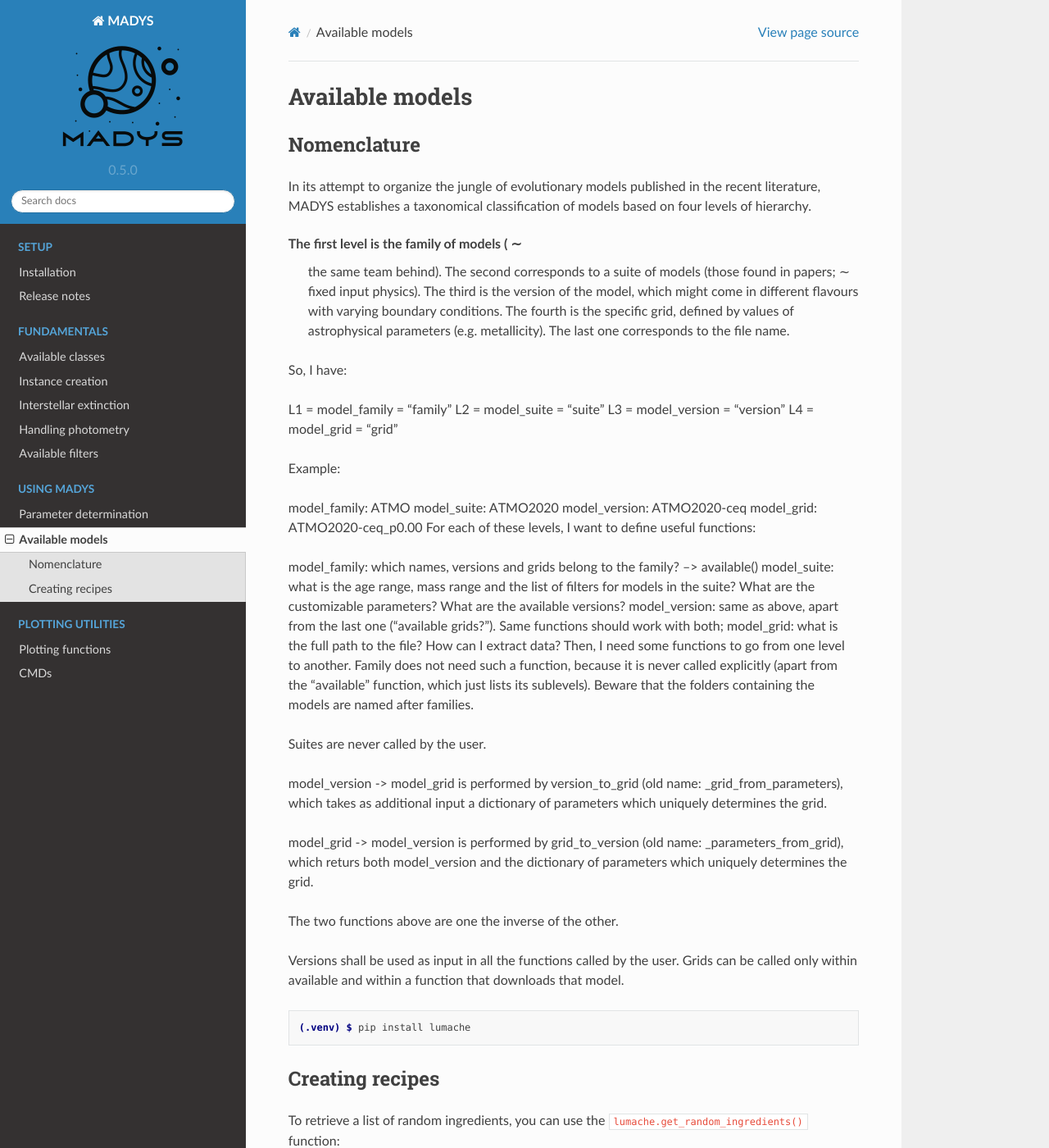
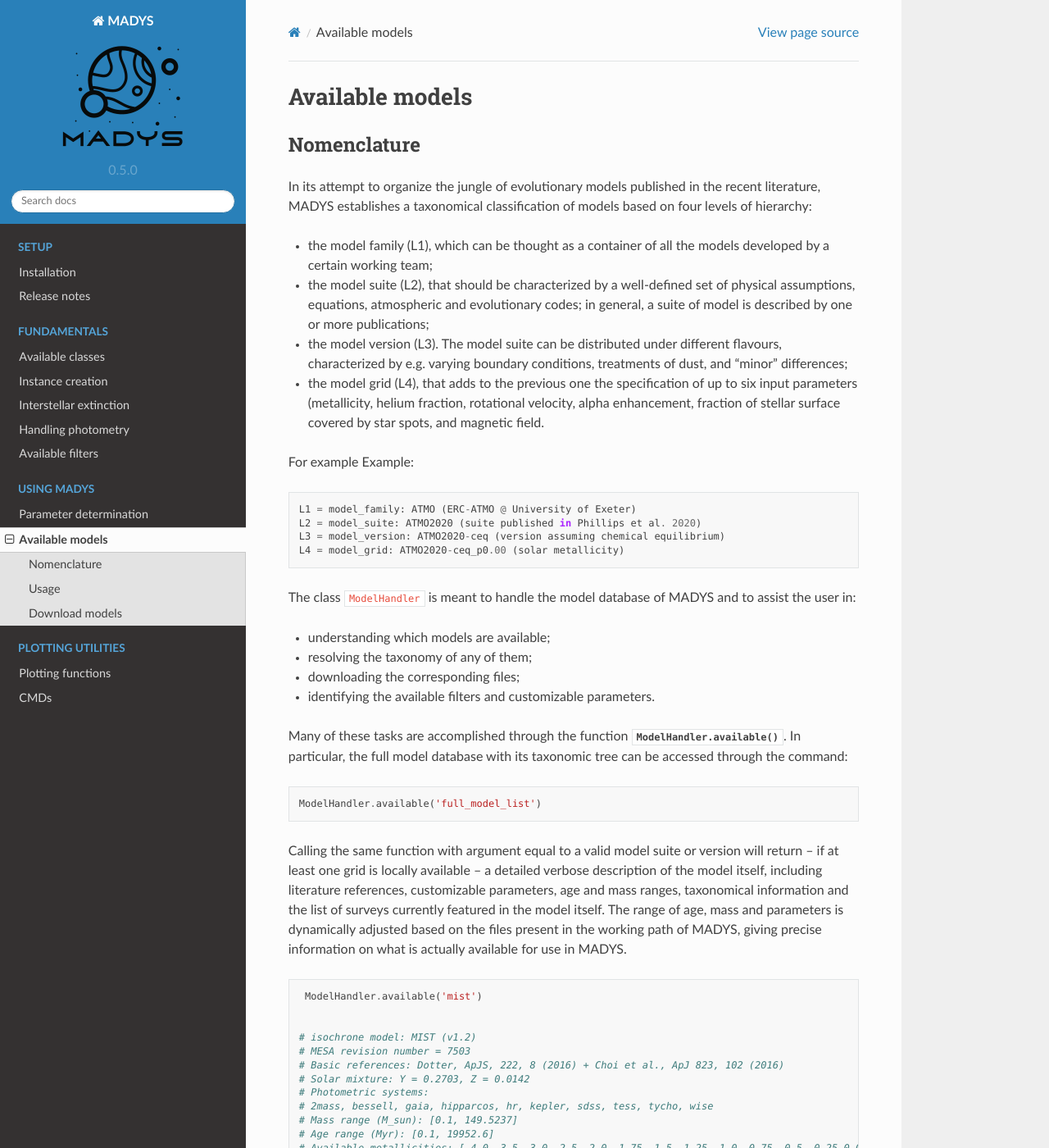
Before and after one commit to vsquicciarini/madys, a Sphinx documentation site: the page built from docs/source/available_models.rst, in a window 1280 px wide and 1400 px high. Shown: the whole window at 82% size. Built offline with Sphinx 7.4.7 and the Read the Docs theme 2.0.0, drawn with Linux system fonts in a browser that asks for light colours; some of the changed text lies outside the part shown.

Commit message:
Update available_models.rst

```diff
--- a/docs/source/available_models.rst
+++ b/docs/source/available_models.rst
@@ -4,61 +4,77 @@ Available models
 Nomenclature
 ------------
 
-In its attempt to organize the jungle of evolutionary models published in the recent literature, MADYS establishes a taxonomical classification of models based on four levels of hierarchy.
+In its attempt to organize the jungle of evolutionary models published in the recent literature, MADYS establishes a taxonomical classification of models based on four levels of hierarchy:
 
-The first level is the **family** of models ( ∼
-  the same team behind). The second corresponds to a suite of models (those found in papers;  ∼
-  fixed input physics). The third is the version of the model, which might come in different flavours with varying boundary conditions. The fourth is the specific grid, defined by values of astrophysical parameters (e.g. metallicity). The last one corresponds to the file name.
+* the model family (L1), which can be thought as a container of all the models developed by a certain working team;
+* the model suite (L2), that should be characterized by a well-defined set of physical assumptions, equations, atmospheric and evolutionary codes; in general, a suite of model is described by one or more publications;
+* the model version (L3). The model suite can be distributed under different flavours, characterized by e.g. varying boundary conditions, treatments of dust, and "minor" differences;
+* the model grid (L4), that adds to the previous one the specification of up to six input parameters (metallicity, helium fraction, rotational velocity, alpha enhancement, fraction of stellar surface covered by star spots, and magnetic field.
 
-So, I have:
-
-L1 = model_family = "family" L2 = model_suite = "suite" L3 = model_version = "version" L4 = model_grid = "grid"
-
+For example
 Example:
 
-model_family: ATMO
-model_suite: ATMO2020
-model_version: ATMO2020-ceq
-model_grid: ATMO2020-ceq_p0.00
-For each of these levels, I want to define useful functions:
+.. code-block::
 
-model_family: which names, versions and grids belong to the family? --> available()
-model_suite: what is the age range, mass range and the list of filters for models in the suite? What are the customizable parameters? What are the available versions?
-model_version: same as above, apart from the last one ("available grids?"). Same functions should work with both;
-model_grid: what is the full path to the file? How can I extract data?
-Then, I need some functions to go from one level to another. Family does not need such a function, because it is never called explicitly (apart from the "available" function, which just lists its sublevels). Beware that the folders containing the models are named after families.
+  L1 = model_family: ATMO (ERC-ATMO @ University of Exeter)
+  L2 = model_suite: ATMO2020 (suite published in Phillips et al. 2020)
+  L3 = model_version: ATMO2020-ceq (version assuming chemical equilibrium)
+  L4 = model_grid: ATMO2020-ceq_p0.00 (solar metallicity)
 
-Suites are never called by the user.
+The class ``ModelHandler`` is meant to handle the model database of MADYS and to assist the user in:
 
-model_version -> model_grid is performed by version_to_grid (old name: _grid_from_parameters), which takes as additional input a dictionary of parameters which uniquely determines the grid.
+* understanding which models are available;
+* resolving the taxonomy of any of them;
+* downloading the corresponding files;
+* identifying the available filters and customizable parameters.
 
-model_grid -> model_version is performed by grid_to_version (old name: _parameters_from_grid), which returs both model_version and the dictionary of parameters which uniquely determines the grid.
+Many of these tasks are accomplished through the function :py:func:`ModelHandler.available`. In particular, the full model database with its taxonomic tree can be accessed through the command:
 
-The two functions above are one the inverse of the other.
+.. code-block:: python
 
-Versions shall be used as input in all the functions called by the user. Grids can be called only within available and within a function that downloads that model.
+   ModelHandler.available('full_model_list')
+
+Calling the same function with argument equal to a valid model suite or version will return -- if at least one grid is locally available -- a detailed verbose description of the model itself, including literature references, customizable parameters, age and mass ranges, taxonomical information and the list of surveys currently featured in the model itself. The range of age, mass and parameters is dynamically adjusted based on the files present in the working path of MADYS, giving precise information on what is actually available for use in MADYS.
+
+.. code-block:: python
+
+   ModelHandler.available('mist')
 
 
-.. code-block:: console
+  # isochrone model: MIST (v1.2)
+  # MESA revision number = 7503
+  # Basic references: Dotter, ApJS, 222, 8 (2016) + Choi et al., ApJ 823, 102 (2016)
+  # Solar mixture: Y = 0.2703, Z = 0.0142
+  # Photometric systems:
+  # 2mass, bessell, gaia, hipparcos, hr, kepler, sdss, tess, tycho, wise
+  # Mass range (M_sun): [0.1, 149.5237]
+  # Age range (Myr): [0.1, 19952.6]
+  # Available metallicities: [-4.0,-3.5,-3.0,-2.5,-2.0,-1.75,-1.5,-1.25,-1.0,-0.75,-0.5,-0.25,0.0,0.25,0.5]
+  # Available rotational velocities: [0.0,0.4]
+  # Available alpha enhancements: [0.0]
+  # Available magnetic field strengths: [0]
+  # Available spot fractions: [0.0]
+  # Available helium contents: [0.2703]
+  # Model family: mist
+  # Model suite: mist
+  # Call it as: 'mist'
 
-   (.venv) $ pip install lumache
+If the function is called with no argument, all verbose information about all locally available model suites will be printed at once.
 
-Creating recipes
-----------------
 
-To retrieve a list of random ingredients,
-you can use the ``lumache.get_random_ingredients()`` function:
+Usage
+------------
+Whenever a model is required as input of a MADYS function, the user should intend it as a model version. The parameters uniquely specifying the model grid to be internally employed by the program must be supplied, if needed, by means of optional keywords named ``feh``, ``afe``, ``he``, ``v_vcrit``, ``fspot``, and ``B``.
 
-.. autofunction:: lumache.get_random_ingredients
+Model grids constitute the input of just one function, :py:func:`ModelHandler.download_model`; additionally, they can be accepted as input of :py:func:`ModelHandler.available`.
 
-The ``kind`` parameter should be either ``"meat"``, ``"fish"``,
-or ``"veggies"``. Otherwise, :py:func:`lumache.get_random_ingredients`
-will raise an exception.
 
-.. autoexception:: lumache.InvalidKindError
+Download models
+------------
+A user can in any moment download a model grid through the following function:
 
-For example:
+.. code-block:: python
 
->>> import lumache
->>> lumache.get_random_ingredients()
-['shells', 'gorgonzola', 'parsley']
+   ModelHandler.download_model(model_grid)
+
+This function is automatically called when attempting to use a combination of parameters that is best reproduced by a model grid that is not available in the current working path of MADYS. In this case, the program will ask whether to use the local best-matching model or to download and use the more suitable model available in the Zenodo repository associated to MADYS.
```
